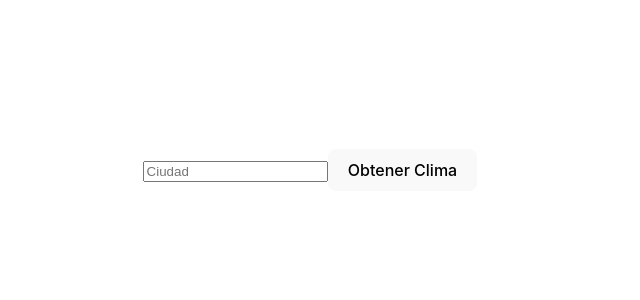
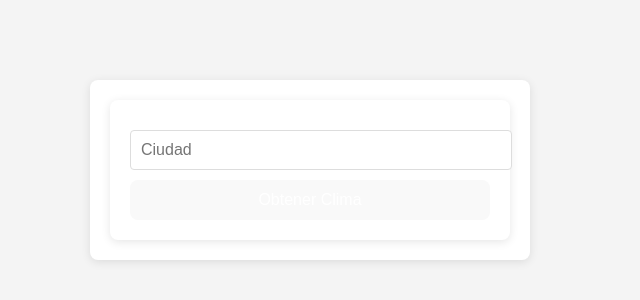
Before and after one commit to santigiamba/hackathon, a React (Vite) app: page / in a window 1280 px wide. Shown: the part 230-530 px from the top of the page, without its empty margins (330-970 px from the left). Built offline with nearby package versions, Linux system fonts and the light colour scheme.

Commit message:
funciona css

```diff
--- a/src/App.css
+++ b/src/App.css
@@ -1,11 +1,66 @@
-.conteinerInput{
+/* App.css */
+
+body {
+    font-family: Arial, sans-serif;
+    margin: 0;
+    padding: 0;
+    background-color: #f4f4f4;
+    color: #333;
     display: flex;
-    flex-direction: column;
-    margin: 10px;
-}
+    justify-content: center;
+    align-items: center;
+    min-height: 100vh;
+  }
 
-body, html {
-    display: flex;
-    justify-content: center; /* Centrar horizontalmente */
-    align-items: center;     /* Centrar verticalmente */
-}
+  div {
+    background-color: #ffffff;
+    padding: 20px;
+    border-radius: 8px;
+    box-shadow: 0 2px 10px rgba(0, 0, 0, 0.1);
+    width: 90%;
+    max-width: 400px;
+    text-align: center;
+  }
+
+  input {
+    width: 100%;
+    padding: 10px;
+    margin: 10px 0;
+    border: 1px solid #ddd;
+    border-radius: 4px;
+    font-size: 16px;
+  }
+
+  button {
+    width: 100%;
+    padding: 10px;
+    background-color: #007bff;
+    color: #fff;
+    border: none;
+    border-radius: 4px;
+    cursor: pointer;
+    font-size: 16px;
+  }
+
+  button:hover {
+    background-color: #0056b3;
+  }
+
+  p {
+    margin: 10px 0;
+    font-size: 18px;
+  }
+
+  @media (max-width: 480px) {
+    div {
+      padding: 15px;
+    }
+
+    input, button {
+      font-size: 14px;
+    }
+
+    p {
+      font-size: 16px;
+    }
+  }
```
